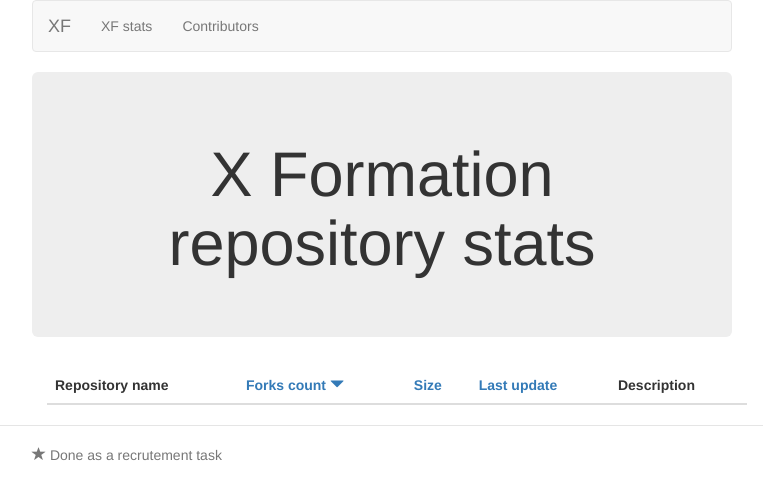
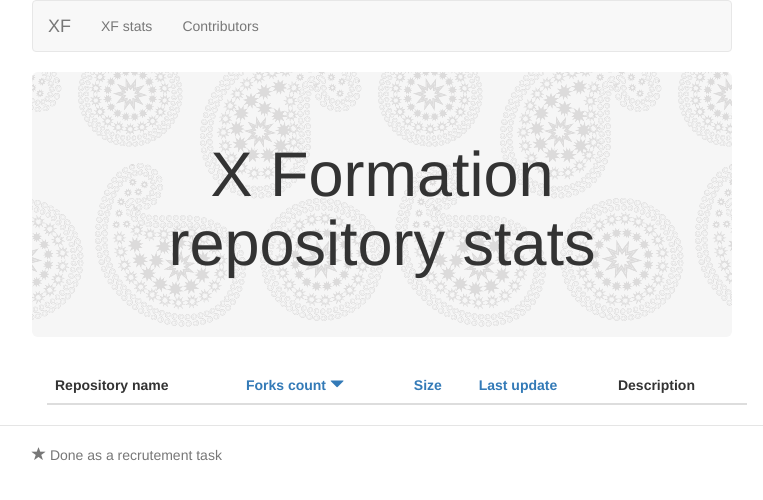
Before and after one commit to 204Constie/appa, a plain HTML site: page index.html in a window 1280 px wide. Shown: the whole page, without its empty margins (258-1021 px from the left). Drawn offline with nearby package versions, Linux system fonts and the light colour scheme; some packages are replaced by stand-ins of ours; files that its build step writes are made by us from their sources; no server answers.

Commit message:
add correct url for paisley5

```diff
--- a/styles/main.css
+++ b/styles/main.css
@@ -1,6 +1,6 @@
 /* line 4, ../../app/styles/main.scss */
 .jumbotron {
-  background-image: url('./images/paisley.png');
+  background-image: url('/images/paisley.png');
   background-attachment: fixed;
 }
 
```
